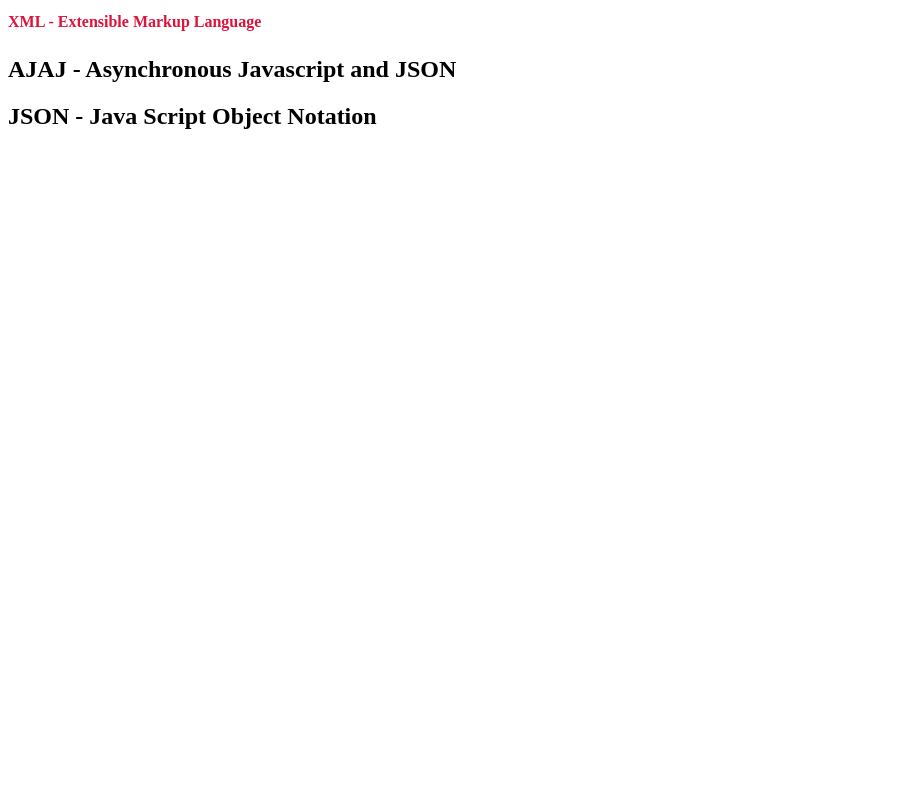
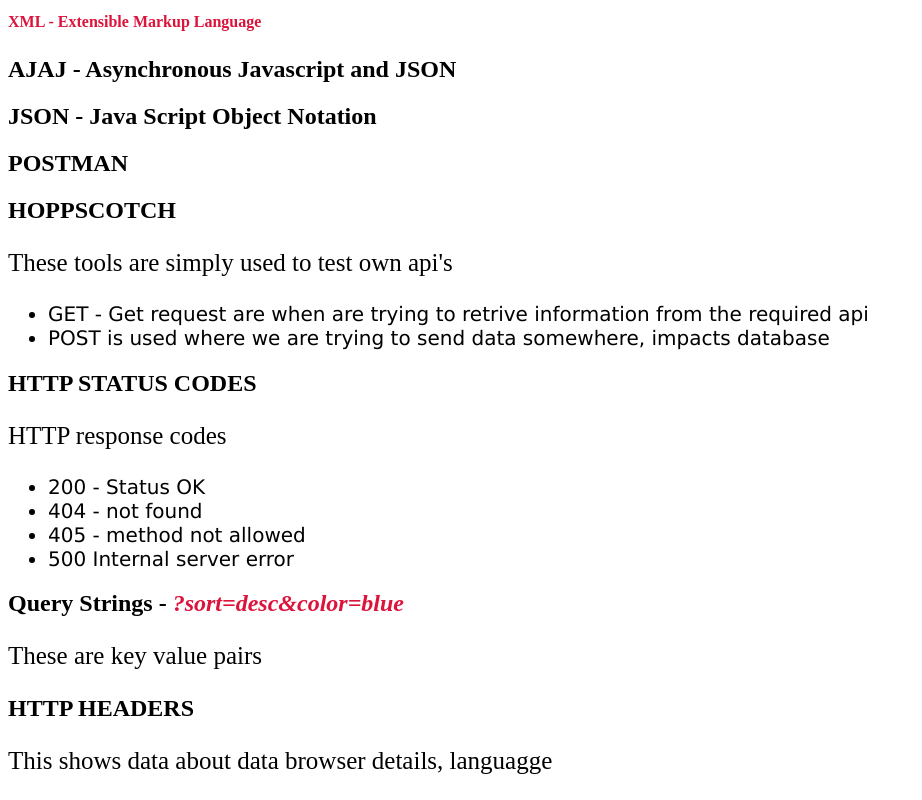
Before and after one commit to akashKumar06/Programming, a plain HTML site: page AJAX/Request.html in a window 1280 px wide. Shown: the part 305-1105 px from the top of the page, without its empty margins (0-922 px from the left). Before the commit the page ends 800 px from the top, so only its background shows below. Drawn offline with Linux system fonts and the light colour scheme.

Commit message:
new changes

```diff
--- a/AJAX/Request.html
+++ b/AJAX/Request.html
@@ -45,6 +45,44 @@
         <h2>AJAJ - Asynchronous Javascript and JSON</h2>
         <h2>JSON - Java Script Object Notation</h2>
     </div>
+    <div>
+        <h2>POSTMAN</h2>
+        <h2>HOPPSCOTCH</h2>
+        <p>These tools are simply used to test own api's</p>
+        <ul>
+            <li>
+                GET - Get request are when are trying to retrive information from the required api
+            </li>
+            <li>
+                POST is used where we are trying to send data somewhere, impacts database
+            </li>
+        </ul>
+    </div>
+    <div>
+        <h2>HTTP STATUS CODES</h2>
+        <p>HTTP response codes</p>
+        <ul>
+            <li>200 - Status OK</li>
+            <li>404 - not found</li>
+            <li>405 - method not allowed</li>
+            <li>500 Internal server error</li>
+        </ul>
+    </div>
+
+    <div>
+        <h2>Query Strings - <i>?sort=desc&color=blue</i></h2>
+        <p>
+            These are key value pairs
+        </p>
+    </div>
+
+    <div>
+        <h2>HTTP HEADERS</h2>
+        <p>
+            This shows data about data
+            browser details, languagge
+        </p>
+    </div>
     <script src="app1.js"></script>
 </body>
 </html>
--- a/style.css
+++ b/style.css
@@ -101,3 +101,8 @@
 .form-buttons{
     margin: 0px 40px;
 }
+
+#email{
+    background: url(email.png) no-repeat;
+    background-size:10%;
+}
```
Also changed, not shown: AJAX/MakingXHR's.html (added, +38 -0 lines), index.html (+3 -0 lines), AJAX/app2.js (added), email.png (added).
